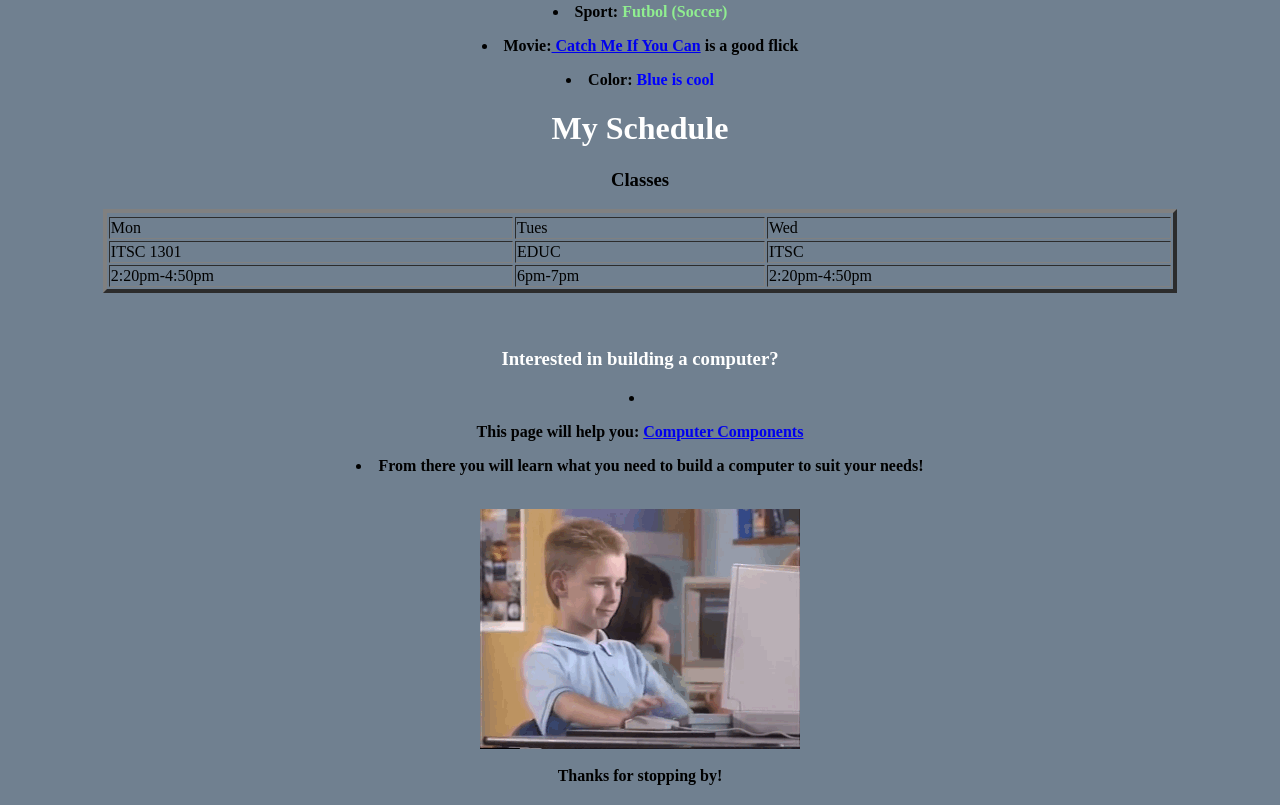
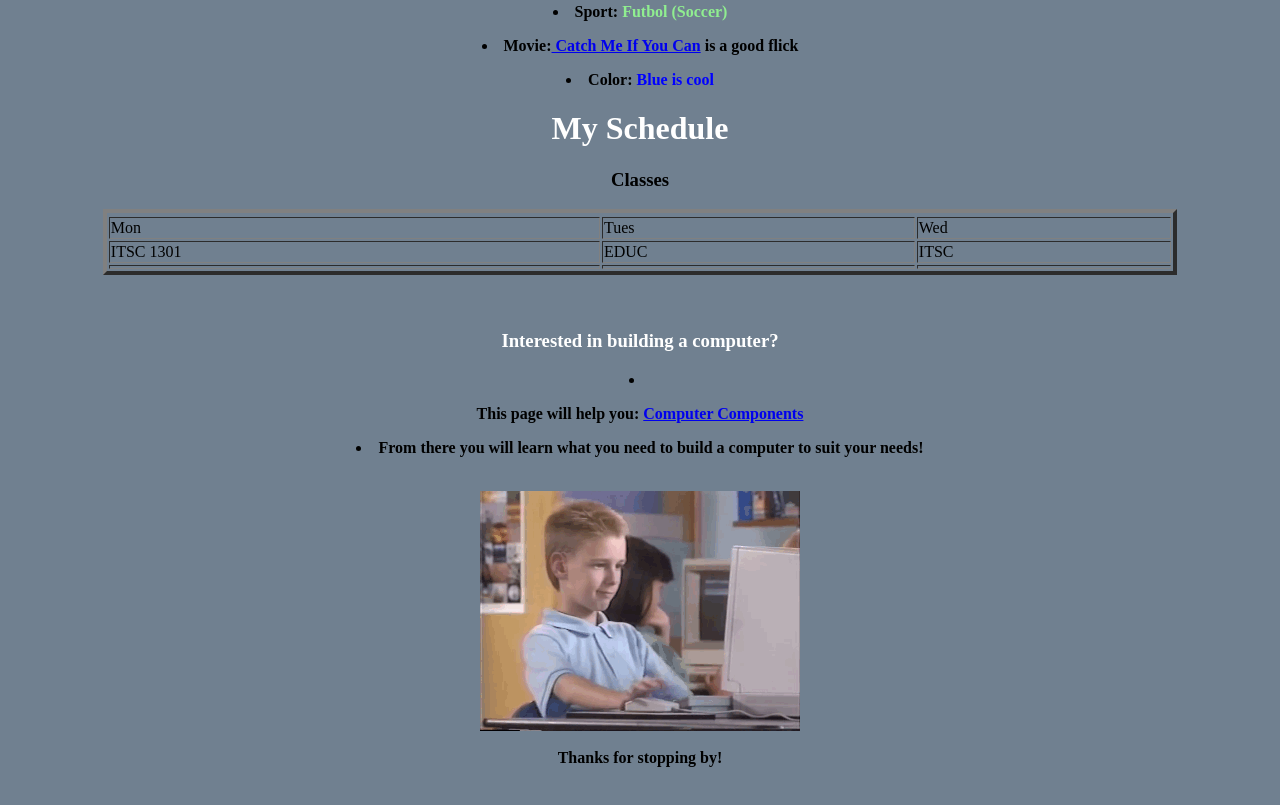
Before and after one commit to killajeebus/Site, a plain HTML site: page index.html in a window 1280 px wide. Shown: the part 804-1609 px from the top of the page. Drawn offline with Linux system fonts and the light colour scheme.

Commit message:
Update index.html

```diff
--- a/index.html
+++ b/index.html
@@ -26,7 +26,7 @@ Welcome to my page, here you can learn something about me and look at other stuf
 <tr><center><h3><font color = black>Classes</font></h3></center></tr>
 <tr><td>Mon</td> <td>Tues</td><td>Wed</td></tr>
 <tr><td>ITSC 1301</td> <td>EDUC</td><td>ITSC</td></tr>
-<tr><td>2:20pm-4:50pm</td> <td>6pm-7pm</td><td>2:20pm-4:50pm</td></tr>
+<tr><td></td> <td></td><td></td></tr>
 </table>
 </center>
 <br>
```
